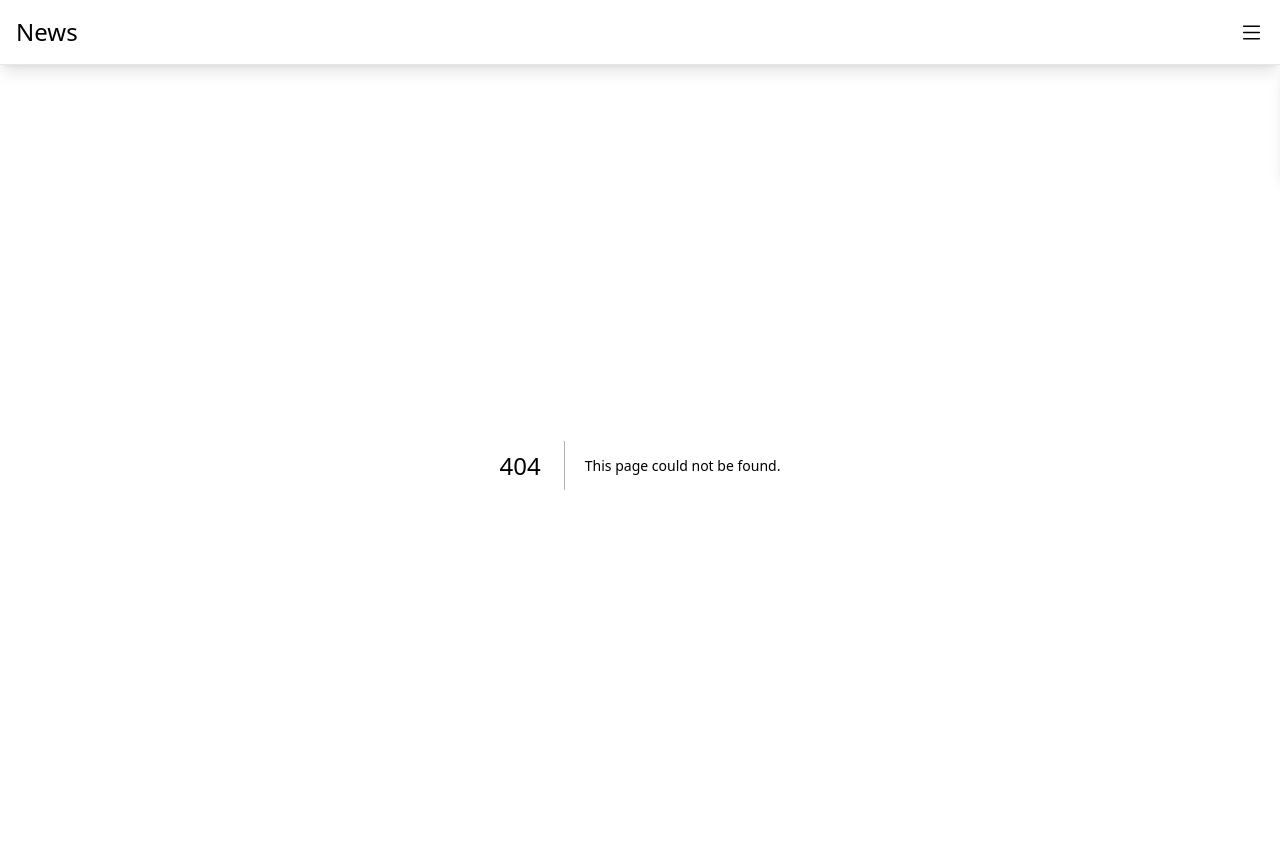
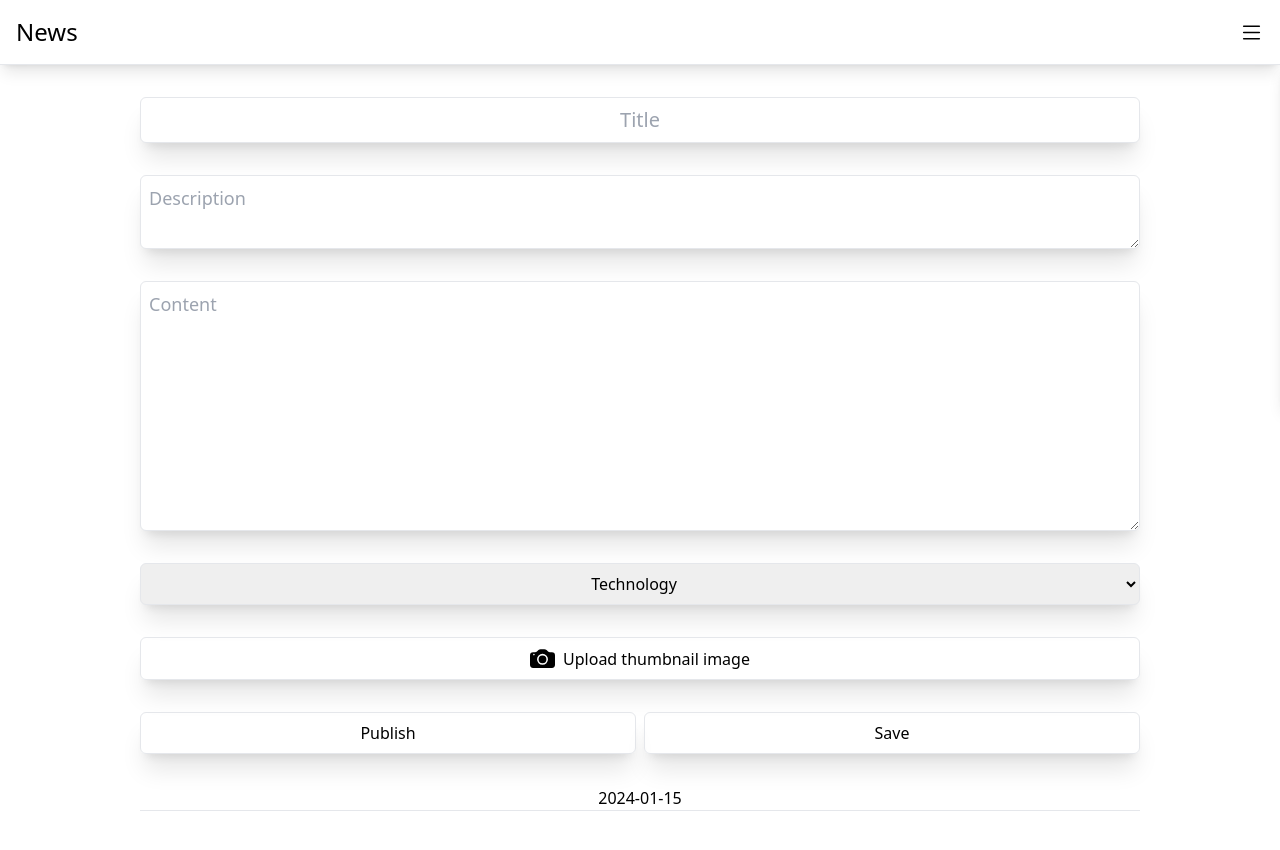
Before and after one commit to stazgmina/blog, a Next.js app: page /Pages/Create in a window 1280 px wide. Before the commit this address had no page. Shown: the top 850 px of the page. Built offline with nearby package versions, Linux system fonts and the light colour scheme.

Commit message:
content creator

```diff
--- /dev/null
+++ b/app/Pages/Create/page.js
@@ -0,0 +1,118 @@
+'use client'
+import React, { useState } from 'react'
+import { BsCameraFill } from 'react-icons/bs'
+
+const Page = () => {
+  const [formData, setFormData] = useState({
+    title: '',
+    description: '',
+    content: '',
+    category: 'Technology',
+    image: null,
+    published: false // Default to false for "Save" button
+  })
+
+  const [imagePreview, setImagePreview] = useState(null)
+
+  const handleInputChange = e => {
+    const { name, value } = e.target
+    setFormData({
+      ...formData,
+      [name]: value
+    })
+  }
+
+  const handleImageChange = e => {
+    const file = e.target.files[0]
+
+    if(file){
+        setFormData({
+            ...formData,
+            image: file
+        })
+
+        const previewUrl = URL.createObjectURL(file)
+         setImagePreview(previewUrl)
+    }
+  }
+
+  const handlePublish = () => {
+    setFormData({
+      ...formData,
+      published: true
+    })
+
+    // Call your backend API or perform other actions for publishing
+    console.log('Publishing:', formData)
+  }
+
+  const handleSave = () => {
+    // Call your backend API or perform other actions for saving
+    console.log('Saving:', formData)
+  }
+
+  const button = 'border flex-1 p-2 rounded-md shadow-xl cursor-pointer'
+
+  return (
+    <div className="py-8 px-4">
+      <section className="flex flex-col gap-8 m-auto items-center max-w-[1000px] border-b">
+        <input
+          type="text"
+          name="title"
+          placeholder="Title"
+          className="border shadow-xl p-2 rounded-md w-full text-center text-xl flex-1"
+          value={formData.title}
+          onChange={handleInputChange}
+        />
+        <textarea
+          name="description"
+          placeholder="Description"
+          className="border shadow-xl p-2 rounded-md w-full resize-y text-lg"
+          value={formData.description}
+          onChange={handleInputChange}
+        />
+        <textarea
+          name="content"
+          placeholder="Content"
+          className="border shadow-xl p-2 rounded-md w-full h-[250px] resize-y text-lg"
+          value={formData.content}
+          onChange={handleInputChange}
+        />
+        <select
+          name="category"
+          className="p-2 border shadow-xl rounded-md w-full text-center"
+          value={formData.category}
+          onChange={handleInputChange}
+        >
+          <option>Technology</option>
+          <option>Environment</option>
+          <option>Politics</option>
+          <option>Art</option>
+        </select>
+        <label htmlFor="image" className="flex gap-2 shadow-xl w-full justify-center items-center border p-2 rounded-md">
+          <BsCameraFill size={25} />
+          {formData.image ? formData.image.name : 'Upload thumbnail image'}
+          <input id="image" name="image" type="file" className="hidden" onChange={handleImageChange} />
+        </label>
+        {imagePreview &&
+            <div className='border rounded-md shadow-xl p-4 grid place-items-center aspect-square'>
+                <img src={imagePreview} alt='image preview' className='object-contain'/>
+            </div>
+        }
+        <div className="flex w-full gap-2">
+          <button className={button} onClick={handlePublish}>
+            Publish
+          </button>
+          <button className={button} onClick={handleSave}>
+            Save
+          </button>
+        </div>
+        <p>{new Date().toISOString().slice(0, 10)}</p>
+      </section>
+    </div>
+  )
+}
+
+export default Page
+
+const button = 'border flex-1 p-2 rounded-md shadow-xl cursor-pointer'
--- a/app/components/Navigation/Navigation.js
+++ b/app/components/Navigation/Navigation.js
@@ -2,7 +2,7 @@ import Link from 'next/link'
 import { BsHouse, BsGrid, BsHeart, BsPlusSquare, BsGear, BsBoxArrowLeft, BsFileEarmarkText, BsBoxArrowInRight } from "react-icons/bs"
 
 const Navigation = ({ isOpen }) => {
-    const session = false
+    const session = true
 
     return (
       <aside className={`bg-white transition shadow-lg flex rounded-bl-md flex-col border-b border-l absolute right-0 top-[101%] max-w-[300px] w-full ${isOpen ? '' : 'translate-x-[100%]'}`}>
--- a/app/globals.css
+++ b/app/globals.css
@@ -2,7 +2,7 @@
 @tailwind components;
 @tailwind utilities;
 
-body {
+*{
   margin: 0;
   padding: 0%;
   box-sizing: border-box;
```
Also changed, not shown: 1 other file (tests, documents, lock files or other folders).
